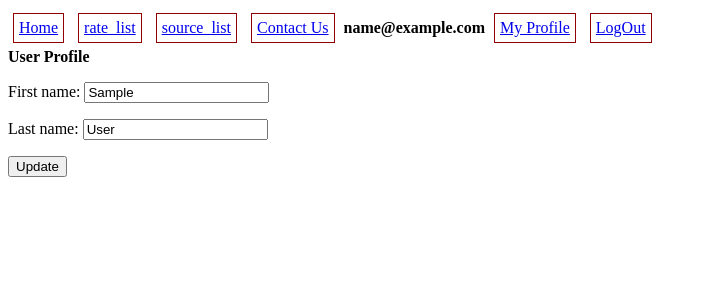
After one commit to aspyrin/currency, a Django app: page /currency/my_profile/ in a window 1280 px wide. The commit adds this page. Shown: the top 300 px of the page, without its empty margins (0-707 px from the left). Run offline with Django 4.2, Linux system fonts and the light colour scheme; the visitor is signed in with stand-in values (Sample User, id 1); data comes from the database, SQL or seed files in the repository.

Commit message:
add login and logout

```diff
--- a/app/currency/templates/base.html
+++ b/app/currency/templates/base.html
@@ -67,6 +67,16 @@
     {% else %}
     <a class="custom_button" href="{% url 'currency:contactus_create' %}">Contact Us</a>
     {% endif %}
+
+    {% if request.user.is_authenticated %}
+        <strong>{{ request.user.email }}</strong>
+        <a class="custom_button" href="{% url 'currency:my_profile' %}">My Profile</a>
+        <a class="custom_button" href="{% url 'logout' %}">LogOut</a>
+    {% else %}
+        <a class="custom_button" href="{% url 'login' %}">LogIn</a>
+        <a class="custom_button" href="#">SignUp</a>
+    {% endif %}
+
 </div>
 {# NAVBAR #}
 
--- /dev/null
+++ b/app/currency/templates/my_profile.html
@@ -0,0 +1,12 @@
+{% extends 'base.html' %}
+
+{% block main_content %}
+    <strong>{{ title }}</strong>
+
+    <form method="post">
+        {% csrf_token %}
+        {{ form.as_p }}
+        <button type=submit>Update</button>
+    </form>
+
+{% endblock main_content %}
--- a/app/currency/urls.py
+++ b/app/currency/urls.py
@@ -28,4 +28,7 @@ urlpatterns = [
     # path('contactus/update/<int:pk>', views.ContactUsUpdateView.as_view(), name='contactus_update'),
     # path('contactus/delete/<int:pk>', views.ContactUsDeleteView.as_view(), name='contactus_delete'),
     # path('contactus/details/<int:pk>', views.ContactUsDetailsView.as_view(), name='contactus_details'),
+
+    # path('my_profile/<int:pk>', views.UserProfileView.as_view(), name='my_profile'),
+    path('my_profile/', views.UserProfileView.as_view(), name='my_profile'),
 ]
--- a/app/currency/views.py
+++ b/app/currency/views.py
@@ -13,6 +13,9 @@ from currency.models import Rate, ContactUs, Source
 from currency import utils
 from currency.forms import RateForm, ContactUsForm, SourceForm
 # from currency.resources import RateResource
+from django.contrib.sessions.models import Session
+from django.contrib.auth.mixins import LoginRequiredMixin
+from django.contrib.auth import get_user_model
 
 
 class IndexView(generic.TemplateView):
@@ -125,7 +128,7 @@ class SourceDetailsView(generic.DetailView):
 
 
 # =================Rate===================
-class RateListView(generic.ListView):
+class RateListView(LoginRequiredMixin, generic.ListView):
     queryset = Rate.objects.all()
     template_name = 'rate_list.html'
 
@@ -301,3 +304,27 @@ class ContactUsCreateView(generic.CreateView):
     #     context = super().get_context_data(**kwargs)
     #     context['title'] = 'Contact Us details'
     #     return context
+
+
+# TODO move to accounts app
+class UserProfileView(LoginRequiredMixin, generic.UpdateView):
+    queryset = get_user_model().objects.all()
+    template_name = 'my_profile.html'
+    success_url = reverse_lazy('currency:index')
+    fields = (
+        'first_name',
+        'last_name',
+    )
+
+    # def get_queryset(self):
+    #     queryset = super().get_queryset()
+    #     queryset = queryset.filter(id=self.queryset.user.id)
+    #     return queryset
+
+    def get_object(self, queryset=None):
+        return self.request.user
+
+    def get_context_data(self, **kwargs):
+        context = super().get_context_data(**kwargs)
+        context['title'] = 'User Profile'
+        return context
--- a/app/settings/urls.py
+++ b/app/settings/urls.py
@@ -4,6 +4,7 @@ from django.urls import include, path
 
 urlpatterns = [
     path('admin/', admin.site.urls),
+    path('auth/', include('django.contrib.auth.urls')),
     path('currency/', include('currency.urls')),
     path('__debug__/', include('debug_toolbar.urls')),
     path('silk/', include('silk.urls', namespace='silk')),
```
Also changed, not shown: app/settings/settings.py (+9 -1 lines), app/templates/registration/login.html (added, +12 -0 lines), README.md.
